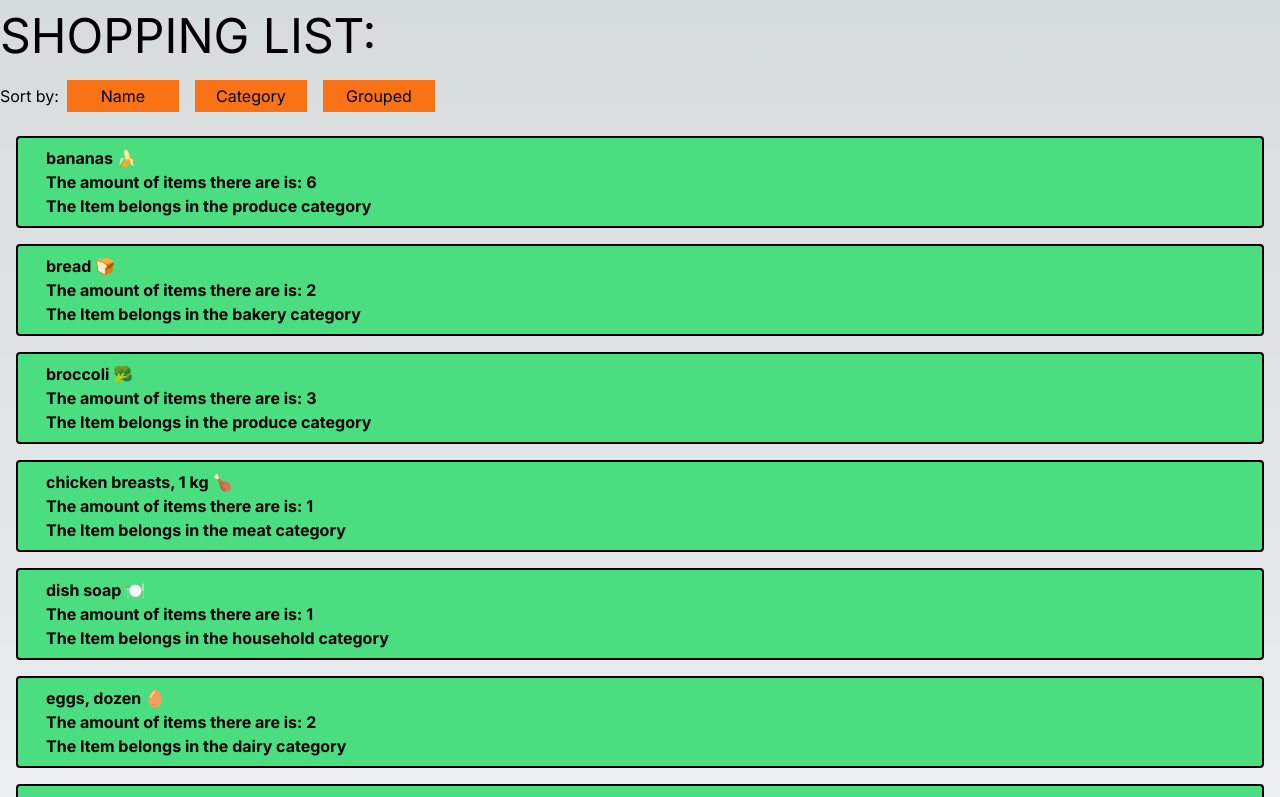
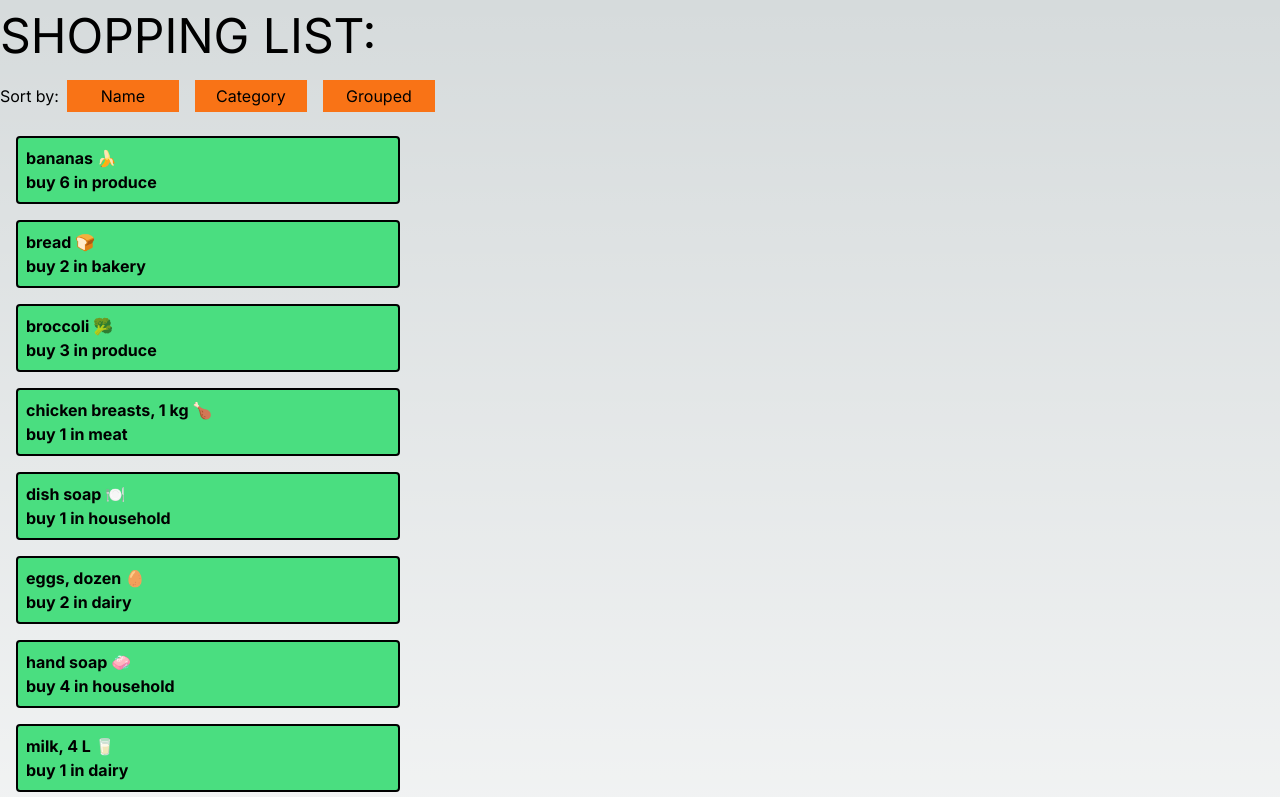
Before and after one commit to Gabrealk/cprg306-assignments, a Next.js app: page /week5 in a window 1280 px wide. Shown: the top 797 px of the page. Built offline with nearby package versions, Linux system fonts and the light colour scheme.

Commit message:
quick text update

```diff
--- a/app/page.js
+++ b/app/page.js
@@ -49,7 +49,7 @@ export default function Home()
                 bg-blue-700
                 border-2 border-black m-4 rounded
                 hover:bg-blue-500">
-          <p><Link href="week5">Week 5 *IN PROGRESSS*</Link></p>
+          <p><Link href="week5">Week 5</Link></p>
         </button>
       </div>
 
--- a/app/week5/item.js
+++ b/app/week5/item.js
@@ -3,12 +3,11 @@
 //updated through learning from week 5! and communicating with different classmates to improve my efficiency and cleanliness through suggestions and tips
 export default function Item ({item}) {
     return(
-        <main className="font-bold px-7 py-2 text-black bg-green-400
+        <main className="font-bold px-2 py-2 w-96 text-black bg-green-400
         border-2 border-black m-4 rounded hover:bg-green-700">
 
             <h1>{item.name}</h1>
-            <p>The amount of items there are is: {item.quantity}</p>
-            <p>The Item belongs in the {item.category} category</p>
+            <p>buy {item.quantity} in {item.category}</p>
         </main>
     );
 }
```
